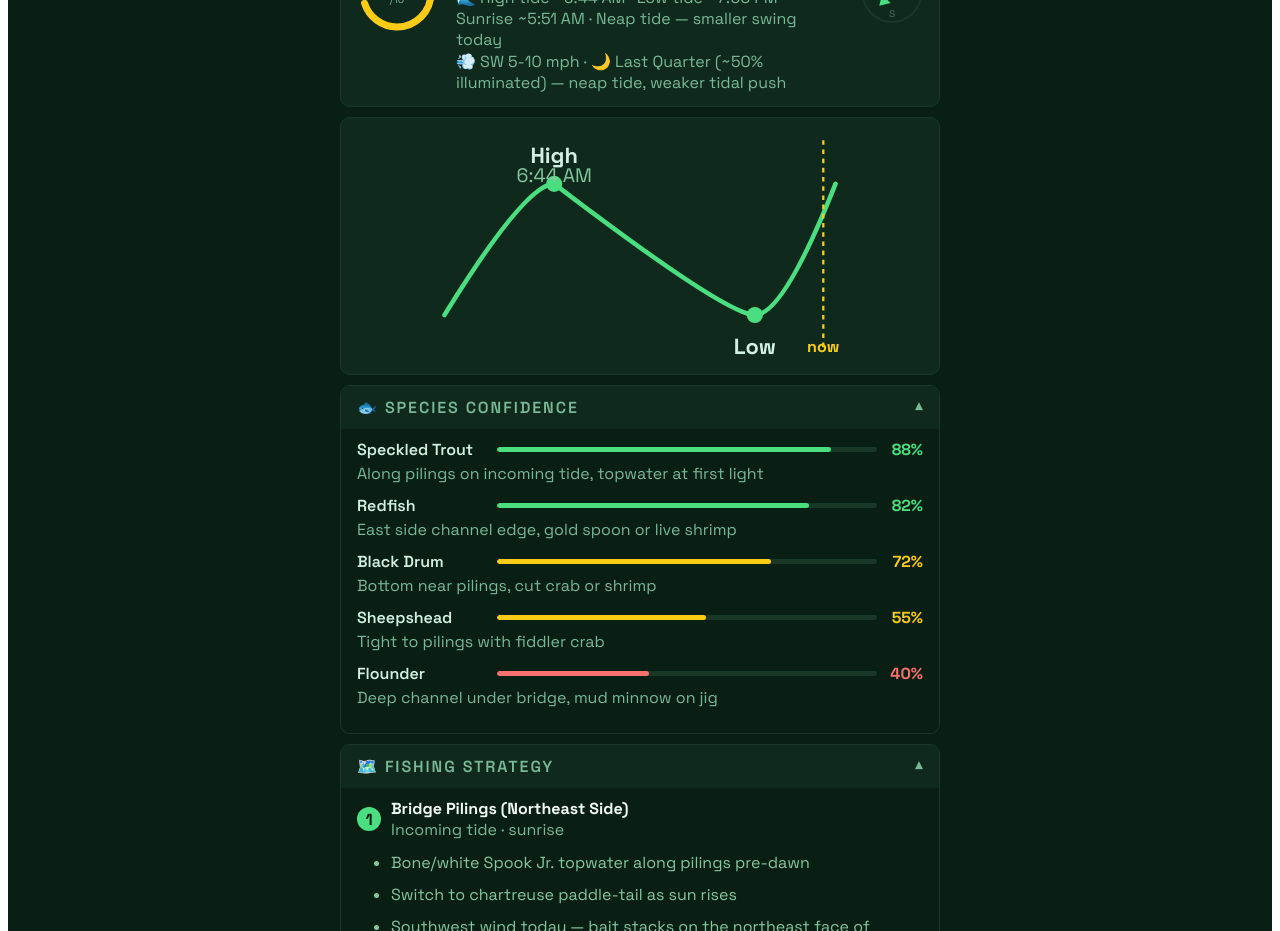
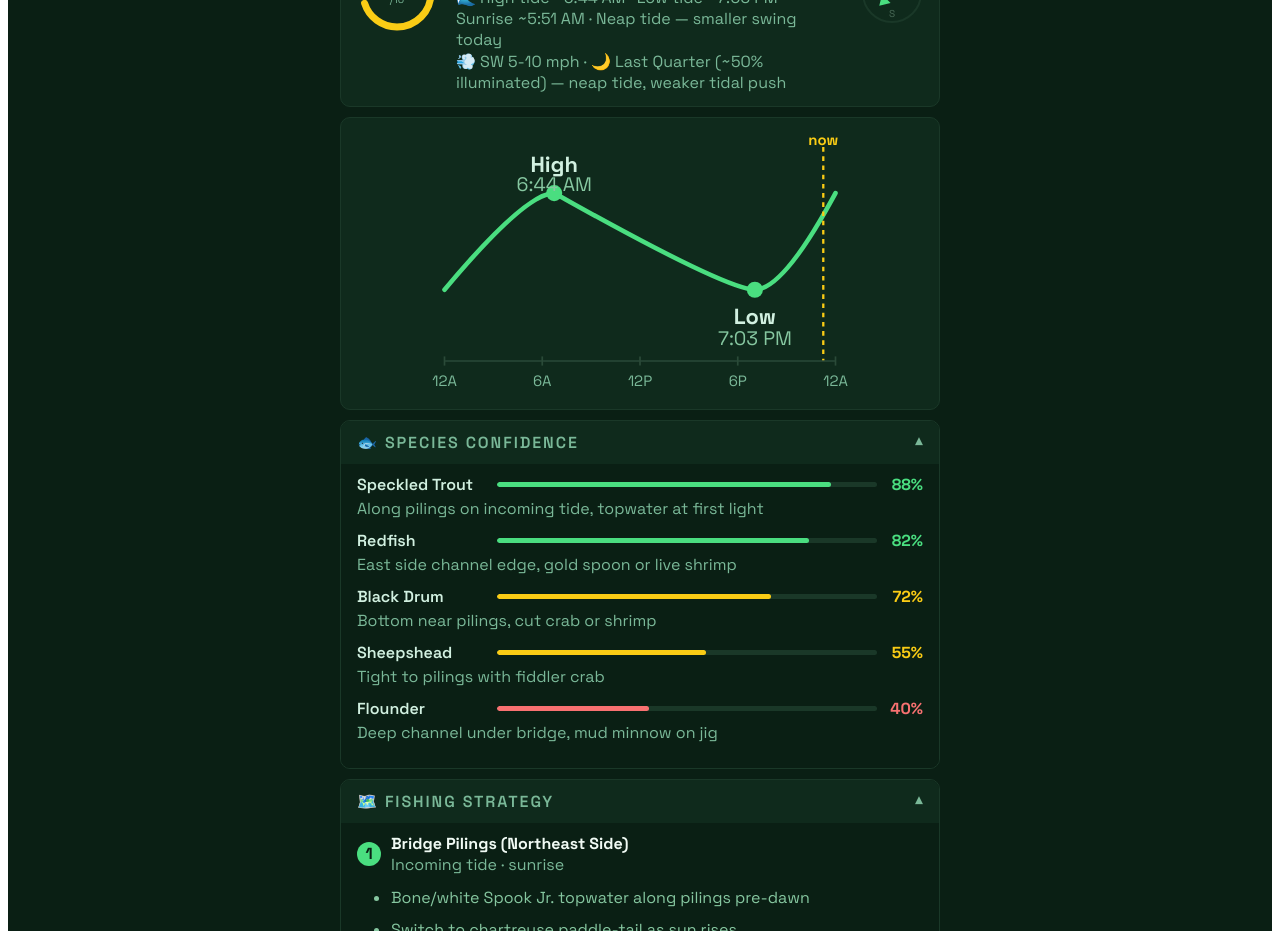
Before and after one commit to djblackjr/331-fishing-report, a React (Vite) app: page / in a window 1280 px wide. Shown: the part 1860-2791 px from the top of the page. Built offline with nearby package versions, Linux system fonts and the light colour scheme.

Commit message:
Refactor TideCurve component for improved layout
Updated the SVG height and adjusted Y positions for tide curve labels to prevent clipping. Added a now marker and hour ticks for better time context.

```diff
--- a/src/App.jsx
+++ b/src/App.jsx
@@ -1,3 +1,6 @@
+
+
+
 import { useState } from "react";
 import dailyData from "./data/conditions.json";
 
@@ -400,37 +403,58 @@ function WindCompass({ dir, size = 64 }) {
 // marker for the current time. Easier to read at a glance on a moving boat
 // than parsing "High ~6:44 AM · Low ~7:03 PM" as text.
 //
-// IMPORTANT: previous versions set the <svg> height to "auto", which several
-// mobile browsers don't scale correctly with viewBox — they'd collapse it to
-// a tiny fixed height instead. The fix is the standard responsive-SVG
-// pattern: a wrapper div with a fixed aspect-ratio, and an <svg width="100%"
-// height="100%"> inside it. The viewBox still defines the coordinate system;
-// the wrapper's aspect-ratio is what actually controls the rendered size now.
+// Layout note: all label Y-positions below are deliberately spelled out as
+// explicit numbers (not relative offsets) and checked against vbH, because a
+// prior version computed the Low time's Y position as 212 while the viewBox
+// only went to 200 — it was silently clipped off the bottom edge. Every text
+// element's Y here is comfortably inside 0..vbH.
 function TideCurve({ events }) {
   if (!events || events.length < 2) return null;
   const pts = events.map(e => ({ ...e, mins: timeToMinutes(e.time) })).filter(e => e.mins != null).sort((a, b) => a.mins - b.mins);
   if (pts.length < 2) return null;
   const nowMins = (() => { const d = new Date(); return d.getHours() * 60 + d.getMinutes(); })();
-  const vbW = 400, vbH = 200;
-  const padX = 30, padTop = 46, padBottom = 40;
+
+  const vbW = 400, vbH = 230;
+  const padX = 30;
+  const curveTopY = 54;     // where the High point sits on the curve
+  const curveBottomY = 138; // where the Low point sits on the curve
+  const axisY = 200;        // horizontal hour-axis line
+  const tickLabelY = 222;   // hour numbers below the axis line
+
   const w = vbW - padX * 2;
-  const yFor = (type) => type === "H" ? padTop : vbH - padBottom;
+  const yFor = (type) => type === "H" ? curveTopY : curveBottomY;
   const xFor = (mins) => padX + (mins / 1440) * w;
   const first = pts[0], last = pts[pts.length - 1];
   const path = [`M ${xFor(0)} ${yFor(first.type === "H" ? "L" : "H")}`, ...pts.map(p => `Q ${xFor(p.mins) - 25} ${yFor(p.type)} ${xFor(p.mins)} ${yFor(p.type)}`), `T ${xFor(1440)} ${yFor(last.type === "H" ? "L" : "H")}`].join(" ");
+
+  const hourTicks = [0, 360, 720, 1080, 1440].map((m, i) => ({ mins: m, label: ["12A", "6A", "12P", "6P", "12A"][i] }));
+
   return (
     <div style={{ width: "100%", aspectRatio: `${vbW} / ${vbH}`, maxWidth: 460, margin: "0 auto" }}>
       <svg width="100%" height="100%" viewBox={`0 0 ${vbW} ${vbH}`} preserveAspectRatio="xMidYMid meet" style={{ display: "block" }}>
         <path d={path} fill="none" stroke="#4ade80" strokeWidth="4" strokeLinecap="round" />
+
         {pts.map((p, i) => (
           <g key={i}>
             <circle cx={xFor(p.mins)} cy={yFor(p.type)} r="7" fill="#4ade80" />
-            <text x={xFor(p.mins)} y={yFor(p.type) + (p.type === "H" ? -18 : 34)} textAnchor="middle" fontSize="19" fontWeight="700" fill="#d1f0e0" fontFamily="'Space Grotesk',sans-serif">{p.type === "H" ? "High" : "Low"}</text>
-            <text x={xFor(p.mins)} y={yFor(p.type) + (p.type === "H" ? -2 : 52)} textAnchor="middle" fontSize="17" fill="#86c7a0" fontFamily="'Space Grotesk',sans-serif">{p.time}</text>
+            {/* High labels sit above the curve point; Low labels sit below it — each pair (name + time) is grouped tightly together and fully inside the viewBox */}
+            <text x={xFor(p.mins)} y={p.type === "H" ? curveTopY - 18 : curveBottomY + 30} textAnchor="middle" fontSize="19" fontWeight="700" fill="#d1f0e0" fontFamily="'Space Grotesk',sans-serif">{p.type === "H" ? "High" : "Low"}</text>
+            <text x={xFor(p.mins)} y={p.type === "H" ? curveTopY - 2 : curveBottomY + 48} textAnchor="middle" fontSize="17" fill="#86c7a0" fontFamily="'Space Grotesk',sans-serif">{p.time}</text>
           </g>
         ))}
-        <line x1={xFor(nowMins)} y1="8" x2={xFor(nowMins)} y2={vbH - 8} stroke="#facc15" strokeWidth="2" strokeDasharray="4,4" />
-        <text x={xFor(nowMins)} y={vbH - 8} textAnchor="middle" fontSize="14" fontWeight="700" fill="#facc15" fontFamily="'Space Grotesk',sans-serif">now</text>
+
+        {/* Now marker */}
+        <line x1={xFor(nowMins)} y1="14" x2={xFor(nowMins)} y2={axisY} stroke="#facc15" strokeWidth="2" strokeDasharray="4,4" />
+        <text x={xFor(nowMins)} y="12" textAnchor="middle" fontSize="13" fontWeight="700" fill="#facc15" fontFamily="'Space Grotesk',sans-serif">now</text>
+
+        {/* X-axis: hour markers so the curve has actual time context, not just two labeled dots */}
+        <line x1={padX} y1={axisY} x2={vbW - padX} y2={axisY} stroke="#2a4a38" strokeWidth="1.5" />
+        {hourTicks.map((t, i) => (
+          <g key={i}>
+            <line x1={xFor(t.mins)} y1={axisY - 4} x2={xFor(t.mins)} y2={axisY + 4} stroke="#2a4a38" strokeWidth="1.5" />
+            <text x={xFor(t.mins)} y={tickLabelY} textAnchor="middle" fontSize="13" fill="#7ab898" fontFamily="'Space Grotesk',sans-serif">{t.label}</text>
+          </g>
+        ))}
       </svg>
     </div>
   );
```
